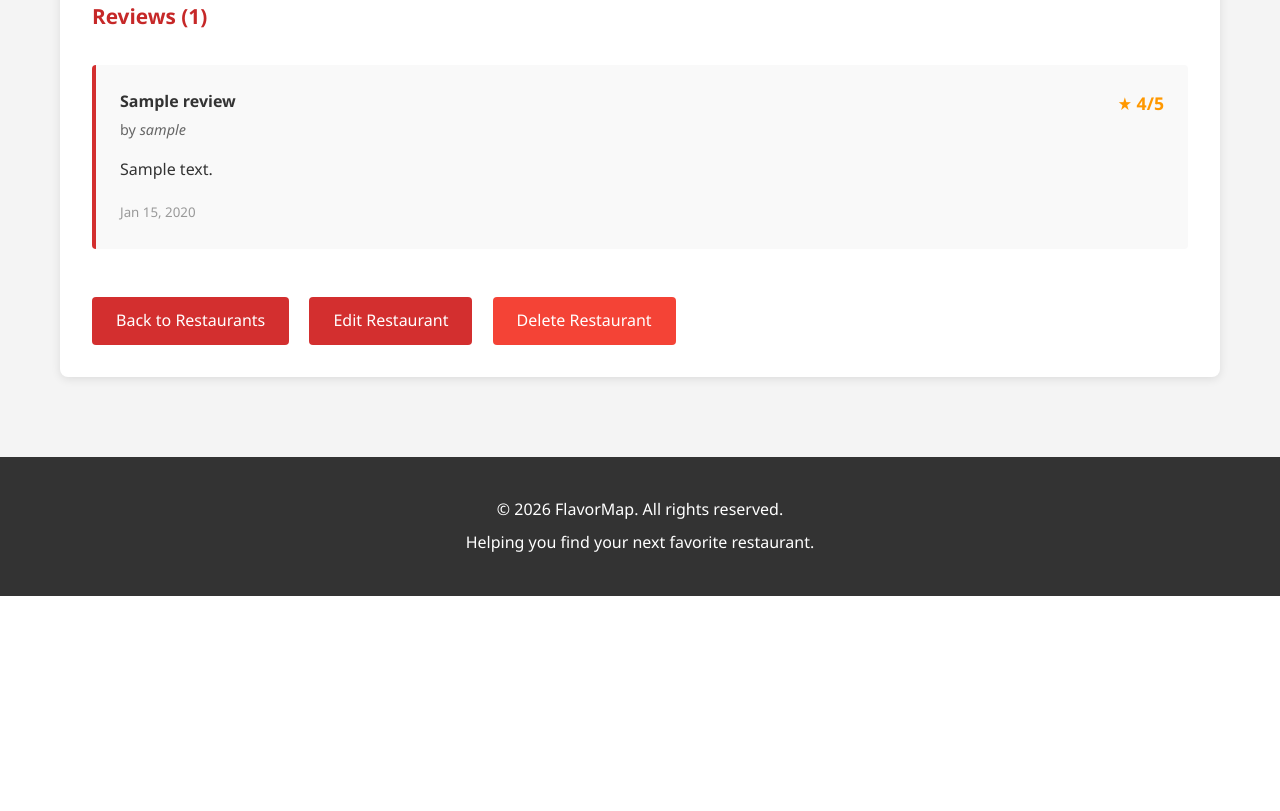
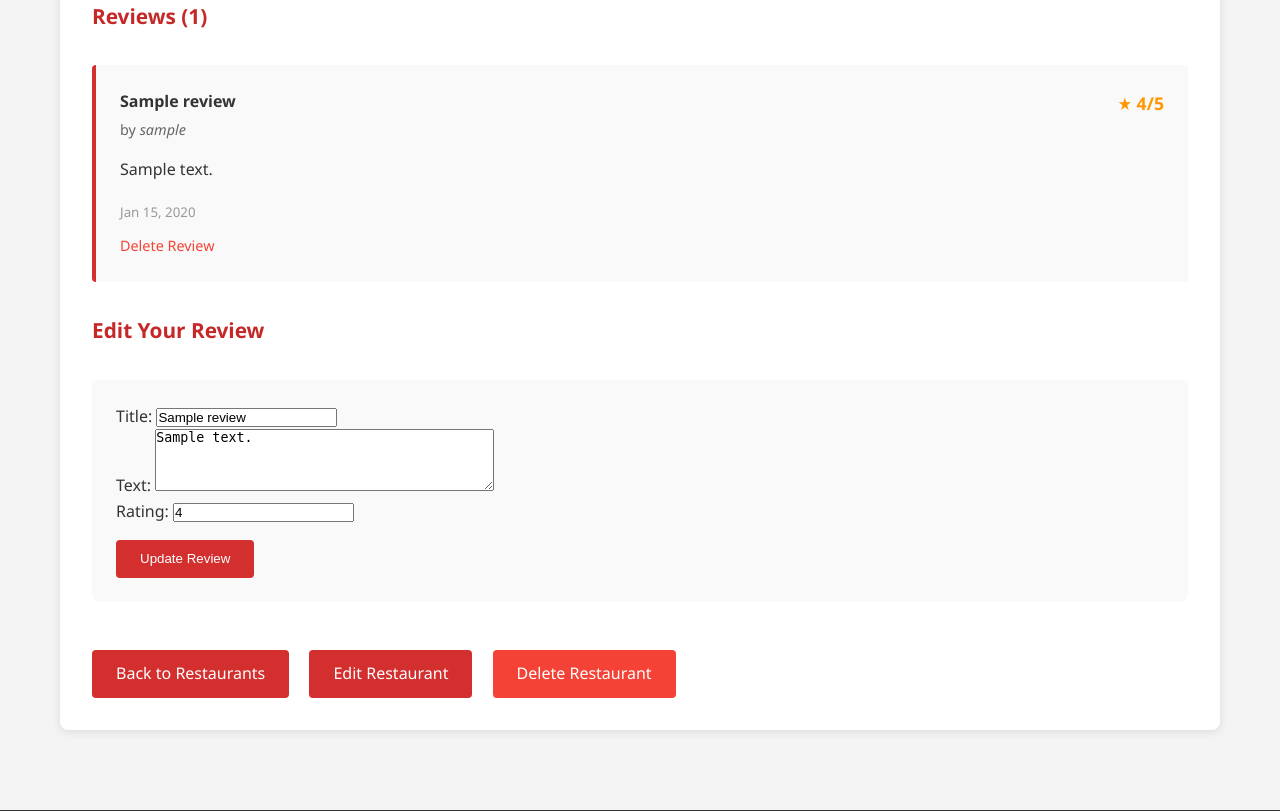
Before and after one commit to nullterminator-fyi/FlavorMap, a Django app: page /restaurants/1/ in a window 1280 px wide. Shown: the part 687-1498 px from the top of the page. Before the commit the page ends 1283 px from the top, so only its background shows below. Run offline with Django 5.2, Linux system fonts and the light colour scheme; a user stored in the database is signed in; tables that the repository leaves empty hold one stand-in row (values such as "Sample post").

Commit message:
Add a user review submission system

```diff
--- a/core/forms.py
+++ b/core/forms.py
@@ -1,7 +1,7 @@
 from django import forms
 from django.contrib.auth.forms import UserCreationForm
 from django.contrib.auth.models import User
-from .models import Restaurant
+from .models import Restaurant, Review
 
 
 class CustomUserCreationForm(UserCreationForm):
@@ -21,3 +21,13 @@ class RestaurantForm(forms.ModelForm):
         widgets = {
             'description': forms.Textarea(attrs={'rows': 4}),
         }
+
+
+class ReviewForm(forms.ModelForm):
+    """Form for creating and editing reviews"""
+    class Meta:
+        model = Review
+        fields = ['title', 'text', 'rating']
+        widgets = {
+            'text': forms.Textarea(attrs={'rows': 4}),
+        }
--- a/core/urls.py
+++ b/core/urls.py
@@ -13,6 +13,7 @@ urlpatterns = [
     path('restaurants/create/', views.create_restaurant, name='create_restaurant'),
     path('restaurants/<int:restaurant_id>/edit/', views.edit_restaurant, name='edit_restaurant'),
     path('restaurants/<int:restaurant_id>/delete/', views.delete_restaurant, name='delete_restaurant'),
+    path('reviews/<int:review_id>/delete/', views.delete_review, name='delete_review'),
     path('about/', views.about, name='about'),
     path('contact/', views.contact, name='contact'),
     path('register/', views.register, name='register'),
--- a/core/views.py
+++ b/core/views.py
@@ -5,7 +5,7 @@ from django.shortcuts import redirect
 from django.contrib.auth.decorators import login_required
 from django.contrib import messages
 from .models import Restaurant, Cuisine, Location, Review
-from .forms import CustomUserCreationForm, RestaurantForm
+from .forms import CustomUserCreationForm, RestaurantForm, ReviewForm
 
 
 def register(request):
@@ -71,10 +71,34 @@ def restaurant_detail(request, restaurant_id):
     restaurant = get_object_or_404(Restaurant, id=restaurant_id)
     reviews = restaurant.reviews.all()
 
+    review_form = None
+    user_review = None
+    if request.user.is_authenticated:
+        user_review = reviews.filter(user=request.user).first()
+        if request.method == 'POST':
+            if user_review:
+                form = ReviewForm(request.POST, instance=user_review)
+            else:
+                form = ReviewForm(request.POST)
+            if form.is_valid():
+                review = form.save(commit=False)
+                review.restaurant = restaurant
+                review.user = request.user
+                review.save()
+                messages.success(request, 'Review submitted successfully!')
+                return redirect('core:restaurant_detail', restaurant_id=restaurant.id)
+        else:
+            if user_review:
+                review_form = ReviewForm(instance=user_review)
+            else:
+                review_form = ReviewForm()
+
     context = {
         'page_title': restaurant.name,
         'restaurant': restaurant,
         'reviews': reviews,
+        'review_form': review_form,
+        'user_review': user_review,
     }
     return render(request, 'core/restaurant_detail.html', context)
 
@@ -147,6 +171,27 @@ def edit_restaurant(request, restaurant_id):
 
 
 @login_required
+def delete_review(request, review_id):
+    """Delete a review (only by author)"""
+    review = get_object_or_404(Review, id=review_id)
+
+    if review.user != request.user:
+        messages.error(request, 'You can only delete your own reviews.')
+        return redirect('core:restaurant_detail', restaurant_id=review.restaurant.id)
+
+    if request.method == 'POST':
+        review.delete()
+        messages.success(request, 'Review deleted successfully!')
+        return redirect('core:restaurant_detail', restaurant_id=review.restaurant.id)
+
+    context = {
+        'page_title': f'Delete Review for {review.restaurant.name}',
+        'review': review,
+    }
+    return render(request, 'core/review_confirm_delete.html', context)
+
+
+@login_required
 def delete_restaurant(request, restaurant_id):
     """Delete a restaurant (only by creator)"""
     restaurant = get_object_or_404(Restaurant, id=restaurant_id)
--- a/templates/core/restaurant_detail.html
+++ b/templates/core/restaurant_detail.html
@@ -40,11 +40,25 @@
                         </div>
                         <p style="margin: 1rem 0;">{{ review.text }}</p>
                         <small style="color: #999;">{{ review.created_at|date:"M d, Y" }}</small>
+                        {% if user.is_authenticated and review.user == user %}
+                            <div style="margin-top: 0.5rem;">
+                                <a href="{% url 'core:delete_review' review.id %}" style="color: #f44336; text-decoration: none; font-size: 0.9em;">Delete Review</a>
+                            </div>
+                        {% endif %}
                     </div>
                 {% endfor %}
             </div>
         {% else %}
             <p style="color: #999; font-style: italic;">No reviews yet. Be the first to review this restaurant!</p>
+        {% endif %}
+
+        {% if review_form %}
+        <h3>{% if user_review %}Edit Your Review{% else %}Write a Review{% endif %}</h3>
+        <form method="post" style="margin: 2rem 0; padding: 1.5rem; background-color: #f9f9f9; border-radius: 8px;">
+            {% csrf_token %}
+            {{ review_form.as_p }}
+            <button type="submit" class="btn">{% if user_review %}Update Review{% else %}Submit Review{% endif %}</button>
+        </form>
         {% endif %}
 
         <div style="margin-top: 2rem;">
```
Also changed, not shown: templates/core/review_confirm_delete.html (added, +19 -0 lines).
